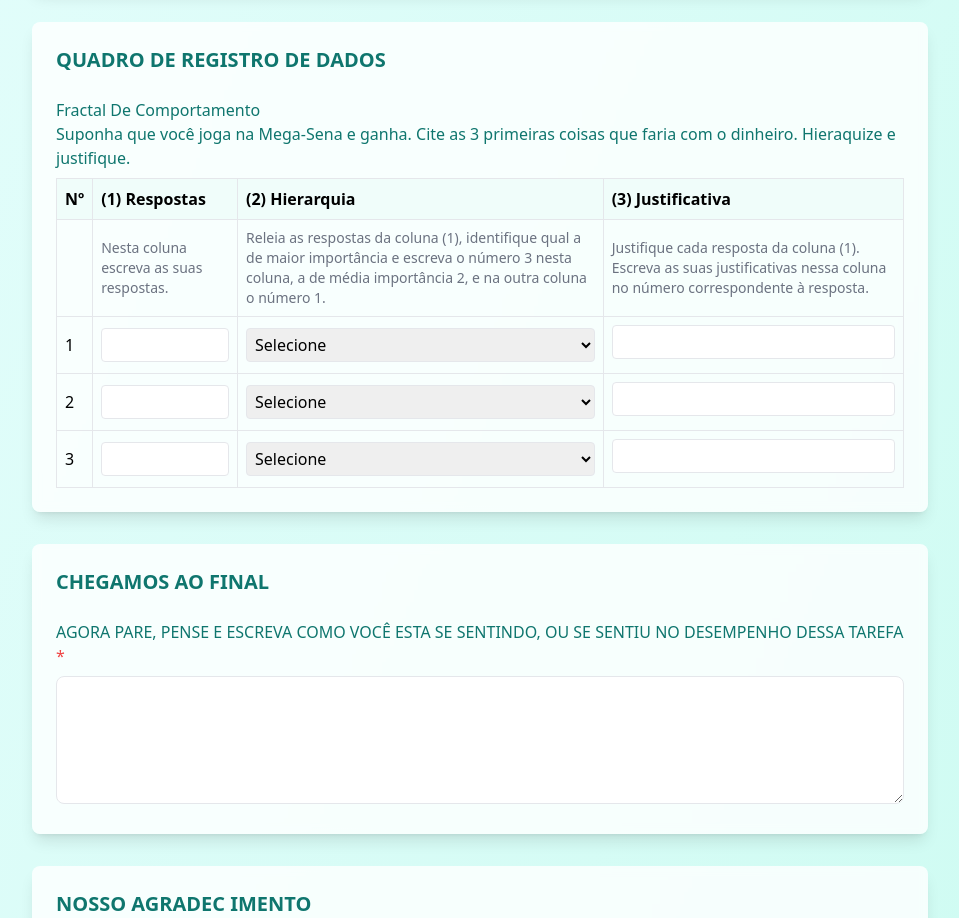
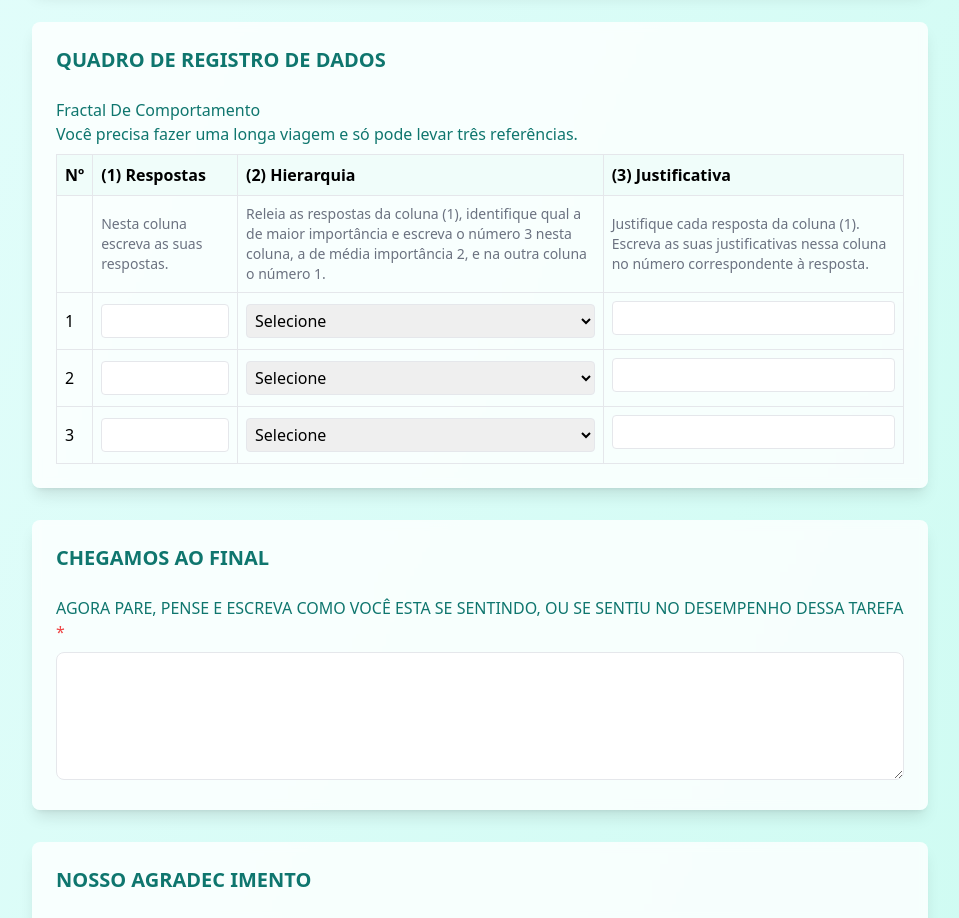
Before and after one commit to davidp2907/life_pergunta3, a React (Vite) app: page / in a window 1280 px wide. Shown: the part 1720-2638 px from the top of the page, without its empty margins (160-1119 px from the left). Built offline with nearby package versions, Linux system fonts and the light colour scheme.

Commit message:
Atualizando fractal

```diff
--- a/src/App.tsx
+++ b/src/App.tsx
@@ -554,7 +554,7 @@ function App() {
             <h2 className="text-xl font-semibold text-teal-700 mb-6">QUADRO DE REGISTRO DE DADOS</h2>
             <label className="block text-teal-700 font-medium mb-2">
               Fractal De Comportamento
-              <p>Suponha que você joga na Mega-Sena e ganha. Cite as 3 primeiras coisas que faria com o dinheiro. Hieraquize e justifique.</p>
+              <p>Você precisa fazer uma longa viagem e só pode levar três referências.</p>
             </label>
 
             <div className="overflow-x-auto">
```
